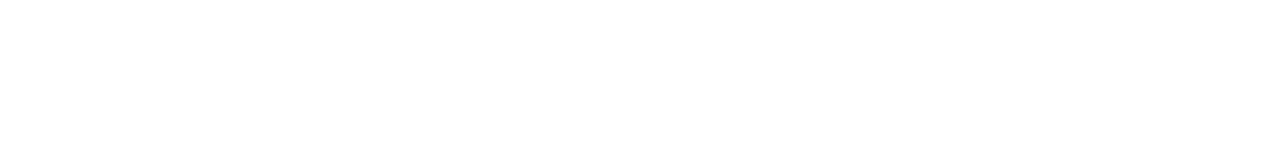
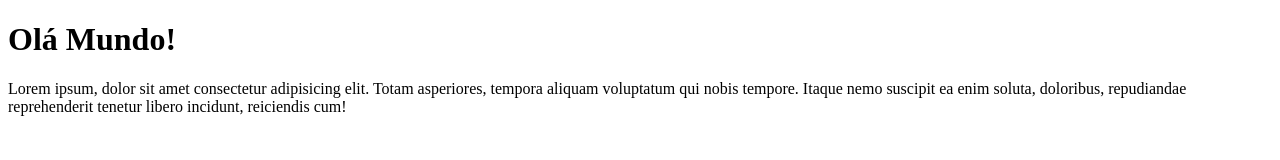
Before and after one commit to PauloCampos97/Ola-Mundo, a plain HTML site: page index.html in a window 1280 px wide. Drawn offline with Linux system fonts and the light colour scheme.

Commit message:
Alterações na pagina index.html
adicionei novo titulo e um paragrafo

```diff
--- a/index.html
+++ b/index.html
@@ -3,9 +3,11 @@
 <head>
     <meta charset="UTF-8">
     <meta name="viewport" content="width=device-width, initial-scale=1.0">
-    <title>Document</title>
+    <title>Meu primeiro site em repositório</title>
 </head>
 <body>
+    <h1>Olá Mundo!</h1>
+    <p>Lorem ipsum, dolor sit amet consectetur adipisicing elit. Totam asperiores, tempora aliquam voluptatum qui nobis tempore. Itaque nemo suscipit ea enim soluta, doloribus, repudiandae reprehenderit tenetur libero incidunt, reiciendis cum!</p>
 
 </body>
 </html>
```
